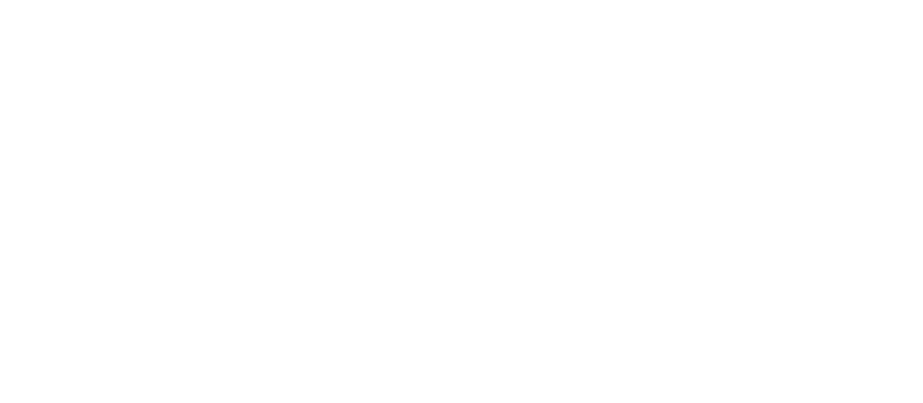
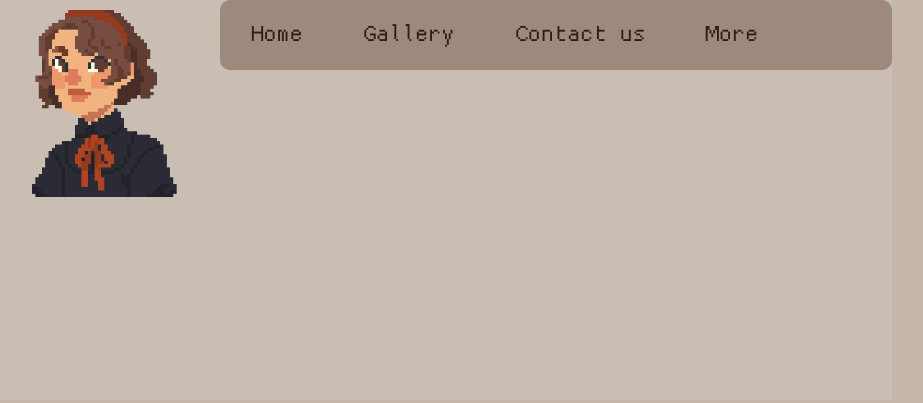
Before and after one commit to sofiaprovilska/CoffeeShop, a plain HTML site: page index.html in a window 1280 px wide. Shown: the whole page, without its empty margins (196-1119 px from the left). Drawn offline with Linux system fonts and the light colour scheme.

Commit message:
add menu in homePage

```diff
--- a/index.html
+++ b/index.html
@@ -4,20 +4,28 @@
     <meta charset="UTF-8">
     <meta name="viewport" content="width=device-width, initial-scale=1.0">
     <title>Document</title>
+    <link rel="stylesheet" href="style.css">
 </head>
 <body>
     <div class="container">
-        <div class="HomePage">
-            <div class="header">
-                <div class="icon">
-
-                </div>
-                <div class="menu">
-
+        <div class="HomePageContainer">
+            <div class="HomePage">
+                <div class="header">
+                    <div class="icon">
+                        <img src="sofi.png" alt="" style="width: 197px;">
+                    </div>
+                    <div class="menu">
+                        <ul>
+                            <a>Home</a>
+                            <a>Gallery</a>
+                            <a>Contact us</a>
+                            <a>More</a>
+                        </ul>
+                    </div>
                 </div>
             </div>
-            <div class="HomeContent"></div>
         </div>
+        <div class="HomeContent"></div>
         <div class="gallery"></div>
     </div>
 </body>
--- a/style.css
+++ b/style.css
@@ -2,3 +2,70 @@
     font-family: "Basis";
     src: url("basis33.regular.ttf");
 }
+*{
+    margin: 0;
+    box-sizing: border-box;
+    font-family: "Basis";
+}
+.container{
+    display: flex;
+    flex-direction: column;
+}
+.HomePageContainer{
+    display: flex;
+    background-color: #C4B6AB;
+    justify-content: center;
+    height: 100vh;
+}
+.HomePage{
+    width: 70%;
+    height: 400px;
+    display: grid;
+    grid-template-columns: repeat(12, [col-start] 1fr);
+    gap: 15px;
+}
+.header{
+    grid-column: 1 / 13;
+    background-color: #c9bdb4;
+    display: grid;
+    align-items: self-start;
+    grid-template-columns: repeat(12, 1fr);
+}
+.icon{
+    grid-column: 1 / 4;
+}
+.menu{
+    grid-column: 4 / 13;
+    display: flex;
+    background-color: #9D8A7C;
+    font-size: 30px;
+    text-align: center;
+    border-radius: 10px;
+    justify-content: flex-start;
+}
+.menu ul{
+    display: flex;
+    list-style: none;
+    margin: 0;
+    padding: 0;
+    border-radius: 10px;
+    }
+.menu ul a {
+    display: block;
+    padding: 20px 30px;
+    text-decoration: none;
+    color: #2D1E17;
+    border-radius: 10px;
+    transition: background-color 0.3s;
+    justify-content: center;
+    align-items: center;
+    cursor: default;
+}
+.menu ul a:hover {
+    background-color: #5C4B3C;
+    color: #C4B6AB;
+}
+
+.HomeContent{
+    background-color: #523F31;
+}
```
